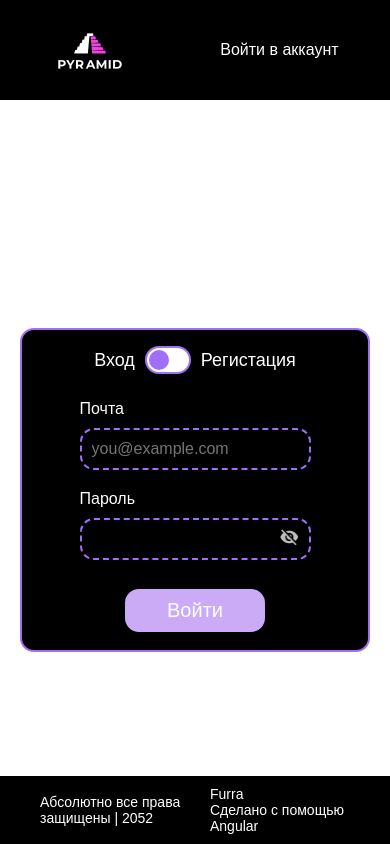
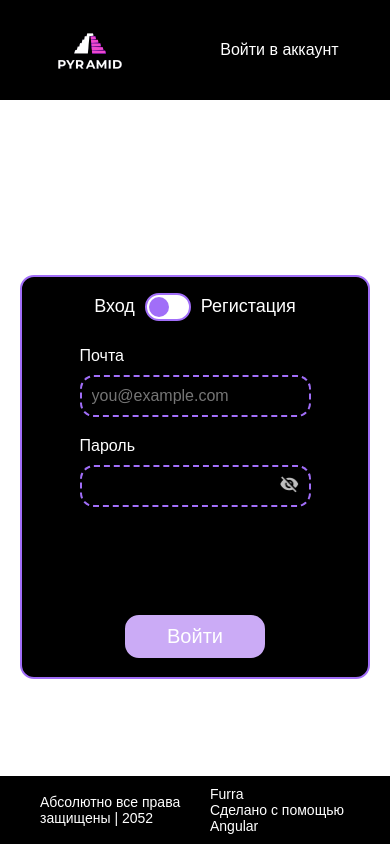
Before and after one commit to Fur4ik/web_app-pyramid, an Angular app: page /login in a window 390 px wide. Built offline with nearby package versions, Linux system fonts and the light colour scheme; no server answers.

Commit message:
v1.0.2.2

```diff
--- a/src/app/pages/login-page/login-page.component.scss
+++ b/src/app/pages/login-page/login-page.component.scss
@@ -202,9 +202,6 @@
 
 
 @media (max-width: 480px) {
-  :host{
-    min-height: 300px;
-  }
   .main_sec{
     grid-template-columns: 350px;
     width: 100vw;
@@ -215,7 +212,7 @@
     display: none;
   }
   .right_sec{
-    height: auto;
+    height: 400px;
     width: auto;
     justify-content: center;
     border-radius: 14px;
```
